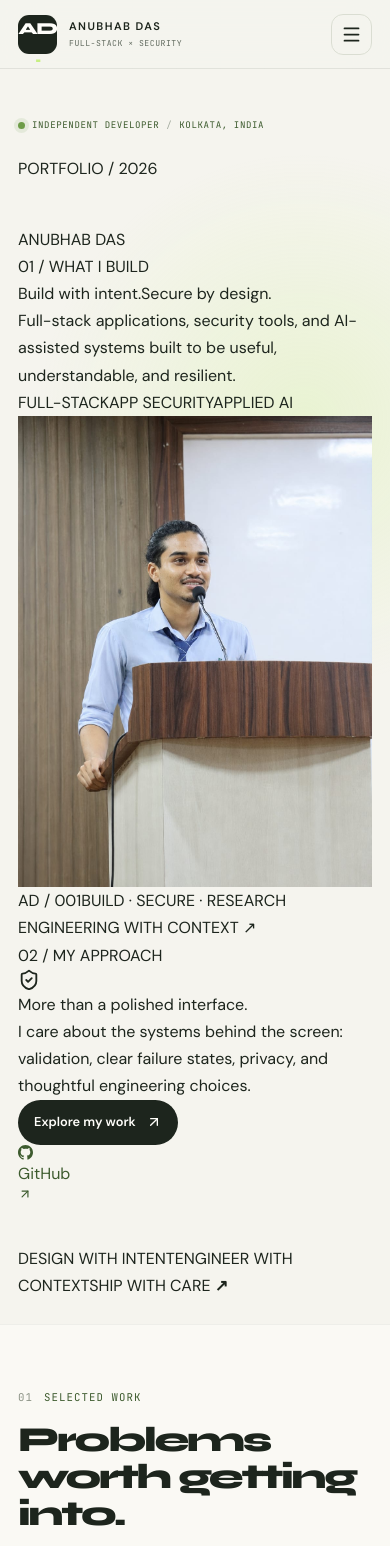
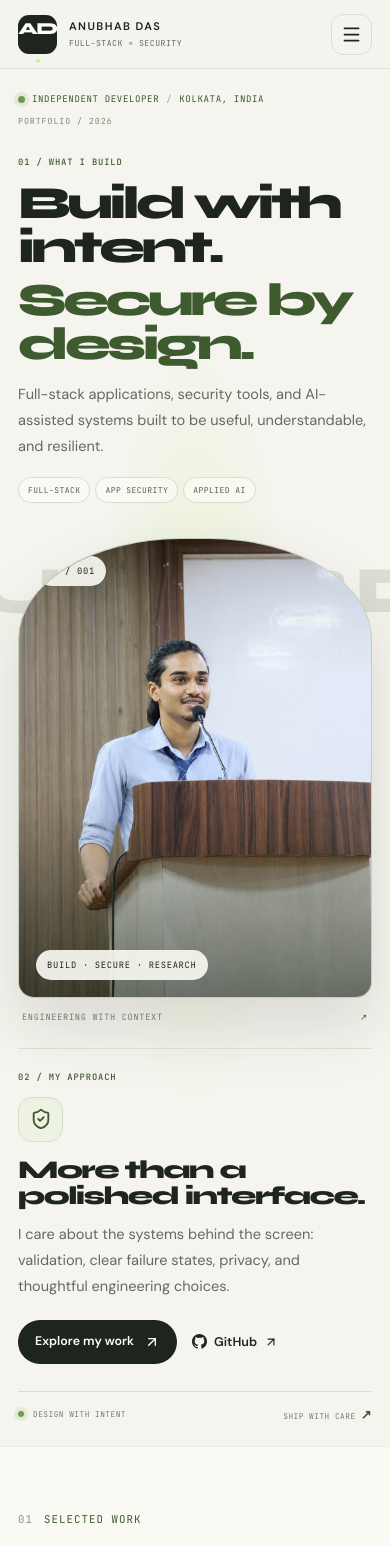
Before and after one commit to anubhab7105/My_Portfolio, a Next.js app: page / in a window 390 px wide. Shown: the top 1546 px of the page. Built offline with nearby package versions, Linux system fonts and the light colour scheme.

Commit message:
style(home): add responsive centered portrait hero

```diff
--- a/app/globals.css
+++ b/app/globals.css
@@ -2502,3 +2502,324 @@ footer.lab-footer {
   html { scroll-behavior: auto; }
   *, *::before, *::after { animation-duration: .01ms !important; animation-iteration-count: 1 !important; transition-duration: .01ms !important; scroll-behavior: auto !important; }
 }
+
+
+
+/* Centered editorial portrait hero inspired by the reference portfolio */
+.lab-hero.lab-hero-centered {
+  padding: clamp(28px, 4.2vw, 52px) 0 28px;
+  background:
+    radial-gradient(ellipse at 50% 48%, rgba(199, 239, 130, .28), transparent 37%),
+    var(--lab-paper);
+  overflow: clip;
+}
+.lab-hero.lab-hero-centered > .lab-centered-container {
+  display: block;
+  max-width: 1360px;
+  padding-left: clamp(20px, 3.1vw, 46px);
+  padding-right: clamp(20px, 3.1vw, 46px);
+}
+.lab-centered-meta {
+  display: flex;
+  justify-content: space-between;
+  align-items: center;
+  gap: 18px;
+  margin-bottom: 12px;
+}
+.lab-centered-meta .lab-eyebrow { margin: 0; }
+.lab-centered-edition {
+  color: #808779;
+  font: .59rem 'JetBrains Mono', monospace;
+  letter-spacing: .11em;
+}
+.lab-centered-stage {
+  position: relative;
+  display: grid;
+  grid-template-columns: minmax(0, 1fr) minmax(300px, .96fr) minmax(0, 1fr);
+  align-items: center;
+  gap: clamp(20px, 2.55vw, 38px);
+  min-height: clamp(520px, 47vw, 650px);
+  isolation: isolate;
+}
+.lab-centered-nameplate {
+  position: absolute;
+  z-index: -1;
+  top: 40%;
+  left: 50%;
+  width: max-content;
+  max-width: none;
+  transform: translate(-50%, -50%);
+  color: rgba(61, 91, 46, .14);
+  font: 800 clamp(4.5rem, 12.3vw, 10.8rem)/.82 'Syne', sans-serif;
+  letter-spacing: -.105em;
+  white-space: nowrap;
+  pointer-events: none;
+  user-select: none;
+}
+.lab-centered-side {
+  position: relative;
+  z-index: 2;
+  min-width: 0;
+}
+.lab-centered-left { padding: 8px 0 36px; }
+.lab-centered-right { padding: 90px 0 0; }
+.lab-centered-index {
+  margin-bottom: 20px;
+  color: var(--lab-green);
+  font: 500 .61rem 'JetBrains Mono', monospace;
+  letter-spacing: .1em;
+}
+.lab-centered-headline {
+  max-width: 380px;
+  color: var(--lab-ink);
+  font: 800 clamp(2.7rem, 4.1vw, 4.35rem)/.97 'Syne', sans-serif;
+  letter-spacing: -.075em;
+  overflow-wrap: normal;
+}
+.lab-centered-headline span {
+  display: block;
+  margin-top: 8px;
+  color: var(--lab-green);
+}
+.lab-centered-copy {
+  max-width: 320px;
+  margin-top: 22px;
+  color: #626b60;
+  font-size: .9rem;
+  line-height: 1.8;
+}
+.lab-centered-tags {
+  display: flex;
+  flex-wrap: wrap;
+  gap: 7px;
+  margin-top: 24px;
+}
+.lab-centered-tags span {
+  padding: 7px 9px;
+  border: 1px solid #d9ded1;
+  border-radius: 999px;
+  background: rgba(255, 254, 250, .6);
+  color: #53634a;
+  font: .53rem 'JetBrains Mono', monospace;
+  letter-spacing: .055em;
+}
+.lab-centered-portrait {
+  position: relative;
+  z-index: 1;
+  width: 100%;
+  max-width: 410px;
+  justify-self: center;
+  margin: 0;
+}
+.lab-centered-photo-frame {
+  position: relative;
+  height: clamp(470px, 42vw, 590px);
+  overflow: hidden;
+  background: #dfe3d8;
+  border: 1px solid rgba(29, 37, 29, .12);
+  border-radius: 46% 46% 17px 17px / 25% 25% 17px 17px;
+  box-shadow: 0 28px 64px rgba(29, 37, 29, .13);
+  transform: translateY(0);
+  transition: transform .55s cubic-bezier(.2,.7,.2,1), box-shadow .55s ease;
+}
+.lab-centered-photo-frame::after {
+  content: '';
+  position: absolute;
+  inset: 0;
+  pointer-events: none;
+  background: linear-gradient(180deg, rgba(16, 26, 15, .09), transparent 30%, transparent 56%, rgba(16, 26, 15, .52) 100%);
+}
+.lab-centered-portrait:hover .lab-centered-photo-frame {
+  transform: translateY(-7px);
+  box-shadow: 0 34px 72px rgba(29, 37, 29, .17);
+}
+.lab-centered-photo {
+  display: block;
+  width: 100%;
+  height: 100%;
+  object-fit: cover;
+  object-position: center 26%;
+  transition: transform .8s cubic-bezier(.2,.7,.2,1);
+}
+.lab-centered-portrait:hover .lab-centered-photo { transform: scale(1.025); }
+.lab-centered-photo-index,
+.lab-centered-photo-caption {
+  position: absolute;
+  z-index: 1;
+  display: inline-flex;
+  align-items: center;
+  color: var(--lab-ink);
+  background: rgba(246, 246, 238, .94);
+  font: .55rem 'JetBrains Mono', monospace;
+  letter-spacing: .08em;
+}
+.lab-centered-photo-index {
+  top: 17px;
+  left: 17px;
+  padding: 9px 11px;
+  border-radius: 999px;
+}
+.lab-centered-photo-caption {
+  bottom: 17px;
+  left: 17px;
+  padding: 9px 11px;
+  border-radius: 999px;
+}
+.lab-centered-portrait figcaption {
+  display: flex;
+  justify-content: space-between;
+  gap: 12px;
+  padding: 13px 4px 0;
+  color: #798172;
+  font: .54rem 'JetBrains Mono', monospace;
+  letter-spacing: .08em;
+}
+.lab-centered-portrait figcaption span { color: var(--lab-green); }
+.lab-centered-shield {
+  width: 45px;
+  height: 45px;
+  display: grid;
+  place-items: center;
+  margin: 0 0 22px;
+  border: 1px solid #d5dec9;
+  border-radius: 14px;
+  background: #edf2e5;
+  color: var(--lab-green);
+}
+.lab-centered-subhead {
+  max-width: 300px;
+  color: var(--lab-ink);
+  font: 800 clamp(1.6rem, 2.3vw, 2.25rem)/1.04 'Syne', sans-serif;
+  letter-spacing: -.06em;
+}
+.lab-centered-right .lab-centered-copy { margin-top: 15px; }
+.lab-centered-actions {
+  display: flex;
+  flex-direction: column;
+  align-items: flex-start;
+  gap: 15px;
+  margin-top: 25px;
+}
+.lab-centered-actions .lab-button { min-height: 44px; padding: 0 16px; font-size: .78rem; }
+.lab-centered-github {
+  display: inline-flex;
+  align-items: center;
+  gap: 7px;
+  color: var(--lab-ink);
+  font-size: .79rem;
+  font-weight: 700;
+}
+.lab-centered-github:hover { color: var(--lab-green); }
+.lab-centered-bottomline {
+  display: flex;
+  align-items: center;
+  justify-content: space-between;
+  flex-wrap: wrap;
+  gap: 14px 22px;
+  margin-top: clamp(22px, 3vw, 39px);
+  padding-top: 17px;
+  border-top: 1px solid #d9ddd2;
+  color: #747c70;
+  font: .57rem 'JetBrains Mono', monospace;
+  letter-spacing: .1em;
+}
+.lab-centered-bottomline span:first-child {
+  display: inline-flex;
+  align-items: center;
+  gap: 9px;
+}
+.lab-centered-bottomline i {
+  display: inline-block;
+  width: 6px;
+  height: 6px;
+  border-radius: 50%;
+  background: #6e9c48;
+  box-shadow: 0 0 0 4px rgba(110, 156, 72, .12);
+}
+.lab-centered-bottomline b { color: var(--lab-green); font-size: .8rem; }
+@media (max-width: 1080px) {
+  .lab-centered-stage {
+    grid-template-columns: minmax(0, 1fr) minmax(270px, .92fr) minmax(0, 1fr);
+    gap: 17px;
+    min-height: 545px;
+  }
+  .lab-centered-headline { font-size: clamp(2.45rem, 4.2vw, 3.25rem); }
+  .lab-centered-copy { font-size: .84rem; }
+  .lab-centered-photo-frame { height: clamp(440px, 46vw, 530px); }
+  .lab-centered-right { padding-top: 70px; }
+  .lab-centered-tags { gap: 5px; }
+  .lab-centered-tags span { font-size: .48rem; }
+}
+@media (max-width: 820px) {
+  .lab-hero.lab-hero-centered { padding-top: 28px; }
+  .lab-hero.lab-hero-centered > .lab-centered-container { padding-left: 24px; padding-right: 24px; }
+  .lab-centered-stage {
+    grid-template-columns: minmax(0, 1fr) minmax(260px, .95fr);
+    gap: 28px;
+    min-height: 0;
+    padding-top: 28px;
+  }
+  .lab-centered-nameplate { top: 46%; font-size: clamp(4rem, 12vw, 7.5rem); }
+  .lab-centered-left { padding: 0 0 10px; align-self: end; }
+  .lab-centered-portrait { grid-column: 2; grid-row: 1 / span 2; align-self: center; }
+  .lab-centered-photo-frame { height: clamp(390px, 63vw, 510px); }
+  .lab-centered-right {
+    grid-column: 1 / -1;
+    display: grid;
+    grid-template-columns: 44px minmax(0, 1fr) auto;
+    align-items: center;
+    gap: 8px 17px;
+    padding: 15px 0 0;
+    border-top: 1px solid var(--lab-line);
+  }
+  .lab-centered-right .lab-centered-index { grid-column: 1 / -1; margin-bottom: 2px; }
+  .lab-centered-right .lab-centered-shield { grid-column: 1; grid-row: 2 / span 2; margin: 0; }
+  .lab-centered-right .lab-centered-subhead { grid-column: 2 / -1; max-width: none; }
+  .lab-centered-right .lab-centered-copy { grid-column: 2 / -1; max-width: 560px; margin: 0; }
+  .lab-centered-actions {
+    grid-column: 2 / -1;
+    flex-direction: row;
+    flex-wrap: wrap;
+    align-items: center;
+    margin-top: 8px;
+  }
+  .lab-centered-bottomline { margin-top: 24px; }
+}
+@media (max-width: 600px) {
+  .lab-hero.lab-hero-centered { padding: 23px 0 23px; }
+  .lab-hero.lab-hero-centered > .lab-centered-container { padding-left: 18px; padding-right: 18px; }
+  .lab-centered-meta { align-items: flex-start; flex-direction: column; gap: 8px; }
+  .lab-centered-edition { font-size: .52rem; }
+  .lab-centered-stage {
+    grid-template-columns: minmax(0, 1fr);
+    gap: 25px;
+    padding-top: 18px;
+  }
+  .lab-centered-nameplate { top: 37%; font-size: clamp(3.2rem, 17vw, 5.8rem); }
+  .lab-centered-left { max-width: 430px; }
+  .lab-centered-index { margin-bottom: 13px; font-size: .55rem; }
+  .lab-centered-headline { max-width: 400px; font-size: clamp(2.8rem, 11.8vw, 4rem); }
+  .lab-centered-copy { max-width: 440px; margin-top: 15px; font-size: .91rem; }
+  .lab-centered-tags { margin-top: 16px; }
+  .lab-centered-tags span { font-size: .5rem; }
+  .lab-centered-portrait { grid-column: 1; grid-row: auto; width: min(100%, 390px); justify-self: center; }
+  .lab-centered-photo-frame { height: clamp(420px, 118vw, 525px); border-radius: 46% 46% 16px 16px / 22% 22% 16px 16px; }
+  .lab-centered-photo { object-position: center 24%; }
+  .lab-centered-right {
+    display: block;
+    padding-top: 22px;
+  }
+  .lab-centered-right .lab-centered-index { margin-bottom: 14px; }
+  .lab-centered-right .lab-centered-shield { margin-bottom: 15px; }
+  .lab-centered-right .lab-centered-subhead { max-width: 390px; }
+  .lab-centered-right .lab-centered-copy { margin-top: 12px; }
+  .lab-centered-actions { margin-top: 19px; }
+  .lab-centered-bottomline { margin-top: 27px; padding-top: 14px; gap: 10px 18px; font-size: .49rem; letter-spacing: .06em; }
+  .lab-centered-bottomline span:nth-child(2) { display: none; }
+}
+@media (prefers-reduced-motion: reduce) {
+  .lab-centered-photo-frame,
+  .lab-centered-photo { transition: none !important; }
+  .lab-centered-portrait:hover .lab-centered-photo-frame,
+  .lab-centered-portrait:hover .lab-centered-photo { transform: none !important; }
+}
```
